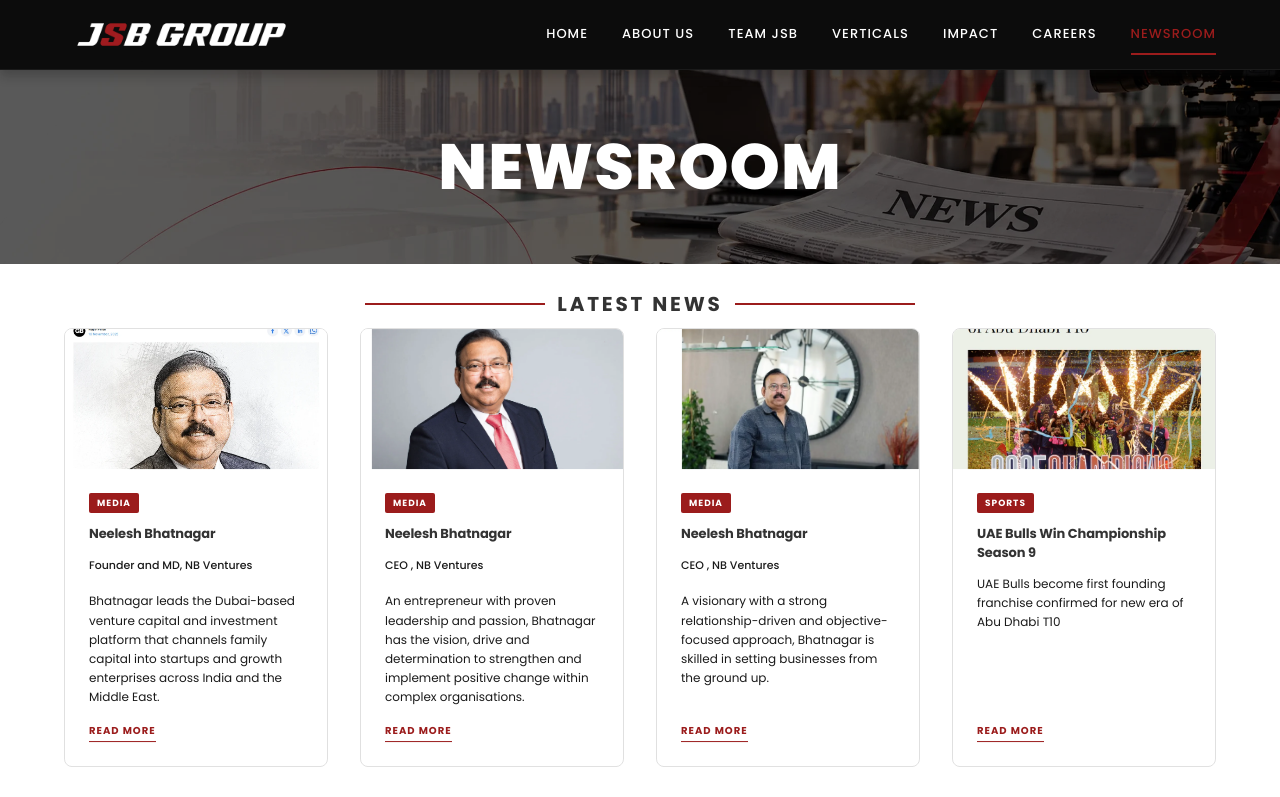
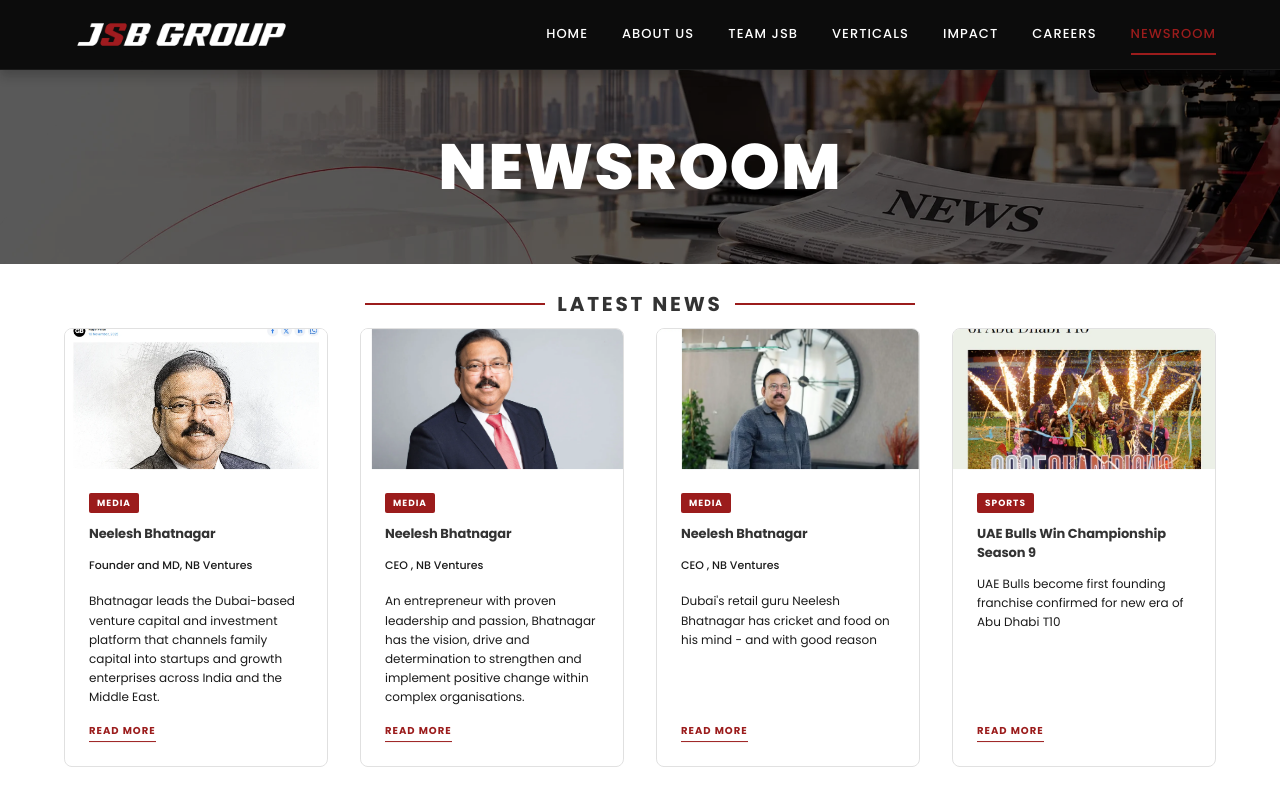
Before and after one commit to gurusaivs18/web-app, a React (Vite) app: page /newsroom in a window 1280 px wide. Shown: the top 797 px of the page. Built offline with nearby package versions, Linux system fonts and the light colour scheme.

Commit message:
new room updated

```diff
--- a/src/pages/Newsroom.jsx
+++ b/src/pages/Newsroom.jsx
@@ -40,8 +40,8 @@
     title: "Neelesh Bhatnagar",
     subtitle: " CEO , NB Ventures",
     image:gulfnews,
-    desc: "A visionary with a strong relationship-driven and objective-focused approach, Bhatnagar is skilled in setting businesses from the ground up. ",
-    url: "https://www.arabianbusiness.com/lists/401745-icons-club-02-neelesh-bhatnagar",
+    desc: "Dubai's retail guru Neelesh Bhatnagar has cricket and food on his mind - and with good reason",
+    url: "https://gulfnews.com/business/retail/dubais-retail-guru-neelesh-bhatnagar-has-cricket-and-food-on-his-mind---and-with-good-reason-1.1620272182763",
   },
   {
     tag: "Sports",
@@ -51,14 +51,7 @@
     desc: "UAE Bulls become first founding franchise confirmed for new era of Abu Dhabi T10",
     url: "https://www.arabnews.com/sport/uae-bulls-become-first-founding-franchise-confirmed-for-new-era-of-abu-dhabi-t10-3001652",
   },
-  // {
-  //   tag: "Fitness",
-  //   title: "Snap Fitness Expands to Fourth UAE Location",
-  //   subtitle: null,
-  //   image: snapnews,
-  //   desc: "Building on the success of its first UAE branch in 2018, Snap Fitness continues to bring world-class gym facilities to the Emirates.",
-  //   url: "https://example.com/news-5",
-  // },
+
       {
     tag: "Sports",
     title: "UAE Bulls Win Championship Season 9",
```
Also changed, not shown: src/assets/banners/wallpaper.webp (deleted).
